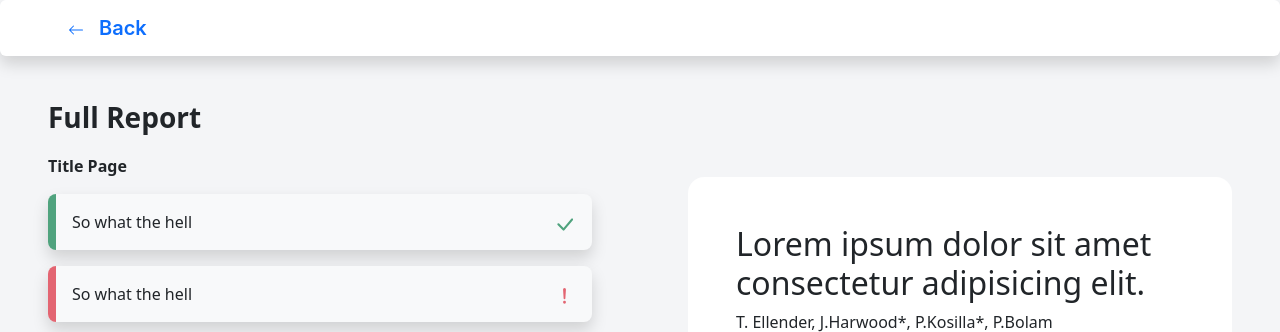
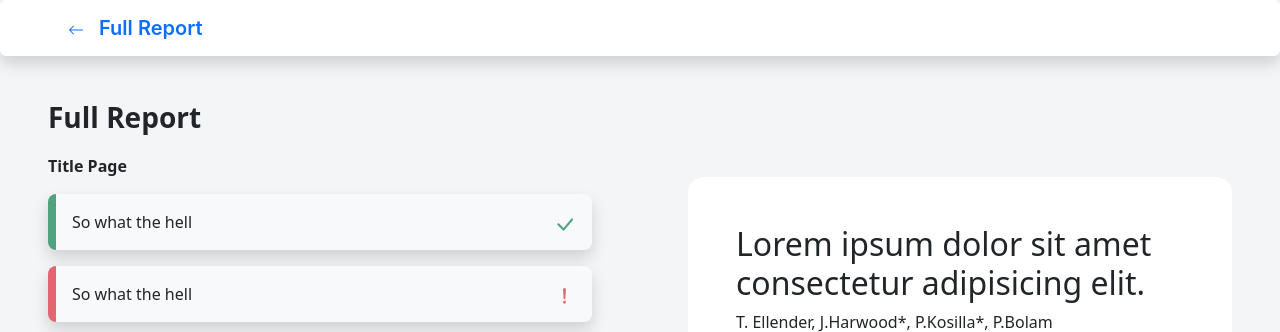
Before and after one commit to Thaofoo/JISEBIChecker, a Django app: page /manuscripts/full-report in a window 1280 px wide. Shown: the top 332 px of the page. Run offline with Django 4.2, Linux system fonts and the light colour scheme.

Commit message:
style: revisi navbar dikit

```diff
--- a/templates/manuscripts/full_report.html
+++ b/templates/manuscripts/full_report.html
@@ -15,7 +15,7 @@
                     <path fill-rule="evenodd"
                         d="M15 8a.5.5 0 0 0-.5-.5H2.707l3.147-3.146a.5.5 0 1 0-.708-.708l-4 4a.5.5 0 0 0 0 .708l4 4a.5.5 0 0 0 .708-.708L2.707 8.5H14.5A.5.5 0 0 0 15 8z" />
                 </svg>
-                Back
+                Full Report
             </a>
         </div>
     </nav>
--- a/templates/manuscripts/report.html
+++ b/templates/manuscripts/report.html
@@ -19,7 +19,7 @@
                     <path fill-rule="evenodd"
                         d="M15 8a.5.5 0 0 0-.5-.5H2.707l3.147-3.146a.5.5 0 1 0-.708-.708l-4 4a.5.5 0 0 0 0 .708l4 4a.5.5 0 0 0 .708-.708L2.707 8.5H14.5A.5.5 0 0 0 15 8z" />
                 </svg>
-                Back
+                Report
             </a>
         </div>
     </nav>
```
